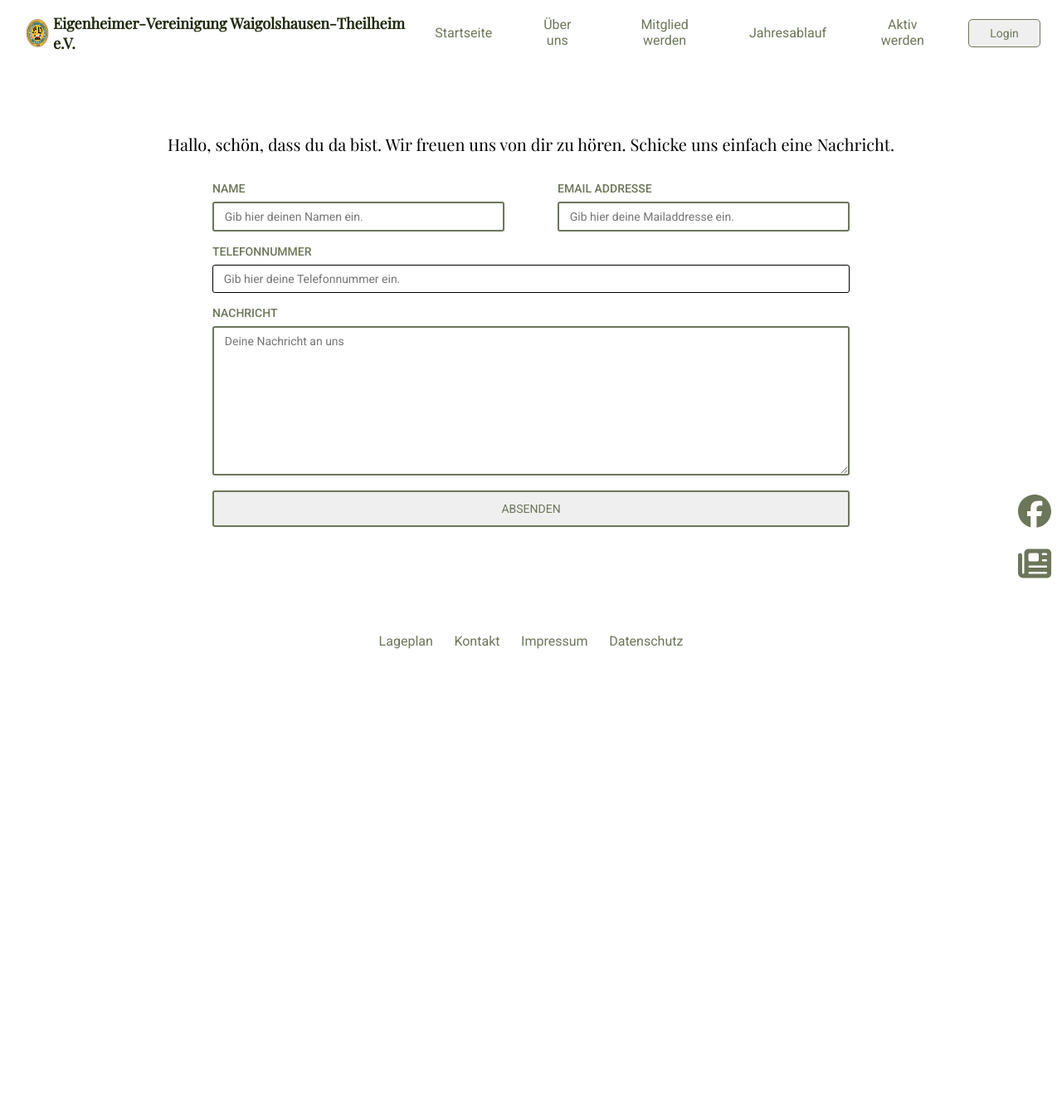
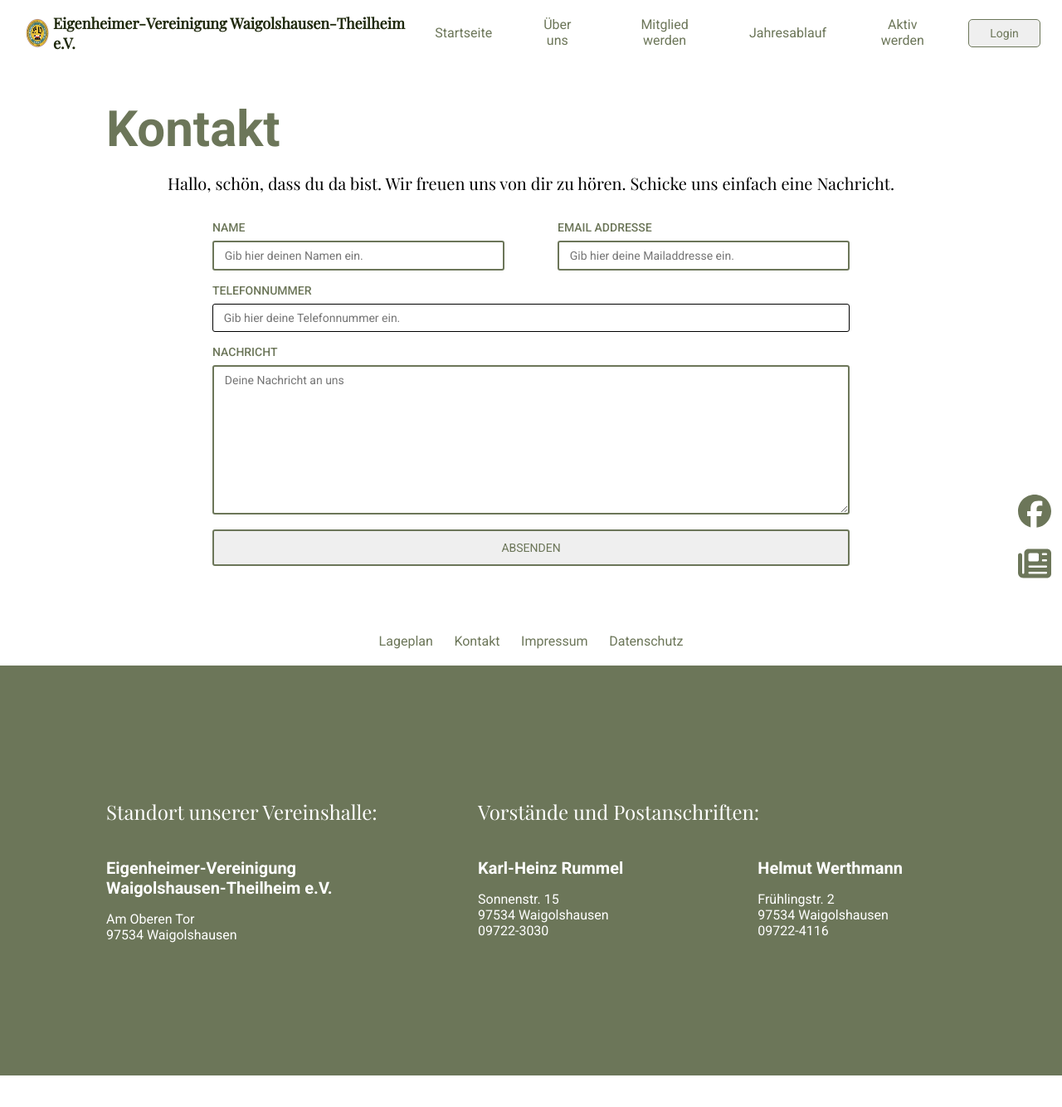
Before and after one commit to werthmannsupercode/ehv_vereinsseite, a React (Create React App) app in the folder frontend/: page /kontakt in a window 1280 px wide. Shown: the top 1334 px of the page at 83% size. Before the commit the page ends 800 px from the top, so only its background shows below. Built offline with nearby package versions, Linux system fonts and the light colour scheme; no server answers; grey boxes are pictures that could not be loaded.

Commit message:
kontakt added map

```diff
--- a/frontend/src/components/Map/Map.js
+++ /dev/null
@@ -1,6 +0,0 @@
-const Map = () => {
-    return (<div>
-    </div>);
-}
-
-export default Map;
--- a/frontend/src/pages/Kontakt.js
+++ b/frontend/src/pages/Kontakt.js
@@ -65,6 +65,7 @@ const Kontakt = () => {
 
     return (<div>
         <Navbar />
+        <h1 className="haedlineKontakt">Kontakt</h1>
         <div>
             <h1 className="h1Kontakt">Hallo, schön, dass du da bist. Wir freuen uns von dir zu hören. Schicke uns einfach eine Nachricht.</h1>
             <form>
@@ -89,17 +90,17 @@ const Kontakt = () => {
                 <input type="submit" value="ABSENDEN" onClick={sendNewRequest} className="submitKontakt" />
             </form>
         </div>
-        {/* <div className="kontakt">
-            <h1>Kontakt</h1>
+        <div className="kontakt">
             <div>
-                <div>
+                <h3>Standort unserer Vereinshalle:</h3>
                 <h2>Eigenheimer-Vereinigung</h2>
                 <h2>Waigolshausen-Theilheim e.V.</h2>
                 <p>Am Oberen Tor</p>
                 <p>97534 Waigolshausen</p>
             </div>
-                <div>
+            <div >
                 <h3>Vorstände und Postanschriften:</h3>
+                <div className="kontaktVorstaende">
                     <div>
                         <h2>Karl-Heinz Rummel</h2>
                         <p>Sonnenstr. 15</p>
@@ -115,28 +116,32 @@ const Kontakt = () => {
                 </div>
             </div>
         </div>
-        <Map /> */}
+        <iframe className="lageplan" title="lageplan" src='https://geoportal.bayern.de/bayernatlas/embed.html?lang=de&topic=ba&catalogNodes=11&bgLayer=atkis&E=580479.72&N=5534987.73&zoom=13.07464492678643&layers=KML%7C%7Chttps:%2F%2Fgeoportal.bayern.de%2Fba-backend%2Ffiles%2Ff_352904f0-17ba-11ed-a0b1-8bcabcd741ed_6daae0ba-08be-4b13-b353-ff1983fd5615%7C%7Ctrue' width='800' height='600' frameBorder='0' style={{ border: 0 }} samesite="None" secure="true"></iframe>
         <Sidebar />
         <Footer />
-        {showPopUpName &&
+        {
+            showPopUpName &&
             <div className="popUp">
                 <p>Bitte gib deinen Namen ein.</p>
                 <button onClick={() => setShowPopUpName(false)}>schließen</button>
             </div>
         }
-        {showPopUpEmail &&
+        {
+            showPopUpEmail &&
             <div className="popUp">
                 <p>Bitte gib deine Emailaddresse ein.</p>
                 <button onClick={() => setShowPopUpEmail(false)}>schließen</button>
             </div>
         }
-        {showPopUpText &&
+        {
+            showPopUpText &&
             <div className="popUp">
                 <p>Bitte gib eine Nachricht ein.</p>
                 <button onClick={() => setShowPopUpText(false)}>schließen</button>
             </div>
         }
-        {showPopUpSuccess &&
+        {
+            showPopUpSuccess &&
             <div className="popUp">
                 <h1>Wir haben deine Nachricht erhalten.</h1>
                 <p>Zur Bestätigung haben wir dir soeben eine Nachricht an deine Emailaddresse geschickt.</p>
@@ -144,7 +149,8 @@ const Kontakt = () => {
                 <button onClick={() => setShowPopUpSuccess(false)}>schließen</button>
             </div>
         }
-        {showPopUpNoSend &&
+        {
+            showPopUpNoSend &&
             <div className="popUp">
                 <h1>Uuuupss... ein Fehler ist aufgetreten.</h1>
                 <p>Bitte versuche es erneut.</p>
--- a/frontend/src/styles/Kontakt.css
+++ b/frontend/src/styles/Kontakt.css
@@ -20,7 +20,7 @@ form {
 }
 
 .h1Kontakt {
-    padding-top: 20vh;
+    padding-top: 2vh;
     text-align: center;
     font-family: 'Playfair Display', serif;
     font-weight: 300;
@@ -114,3 +114,56 @@ form {
     background-color: rgb(108, 118, 89);
     cursor: pointer;
 }
+
+.lageplan {
+    display: block;
+    margin: 0 auto 16vh auto;
+    width: 100vw;
+}
+
+.haedlineKontakt {
+    font-family: 'Roboto', sans-serif;
+    font-size: 6rem;
+    color: rgb(108, 118, 89);
+    padding: 15vh 0 0 10vw;
+}
+
+.kontakt {
+    display: flex;
+    justify-content: space-between;
+    padding: 20vh 10vw;
+    background-color: rgb(108, 118, 89);
+    margin-top: 15vh;
+    color: white;
+}
+
+.kontaktVorstaende {
+    display: flex;
+    width: 40vw;
+    justify-content: space-between;
+    margin-right: 5vw;
+}
+
+.kontakt h2,
+.kontakt p {
+    font-family: 'Roboto', sans-serif;
+}
+
+.kontakt h2 {
+    font-size: 2rem;
+}
+
+.kontakt p {
+    font-size: 1.6rem;
+}
+
+.kontakt div p:first-of-type {
+    padding-top: 2vh;
+}
+
+.kontakt h3 {
+    font-family: 'Playfair Display', serif;
+    font-size: 2.4rem;
+    padding-bottom: 5vh;
+    font-weight: 400;
+}
```
Also changed, not shown: frontend/src/components/Map/LocationPin.js (deleted, +0 -7 lines). Lines whose indentation alone changed are shown as unchanged.
